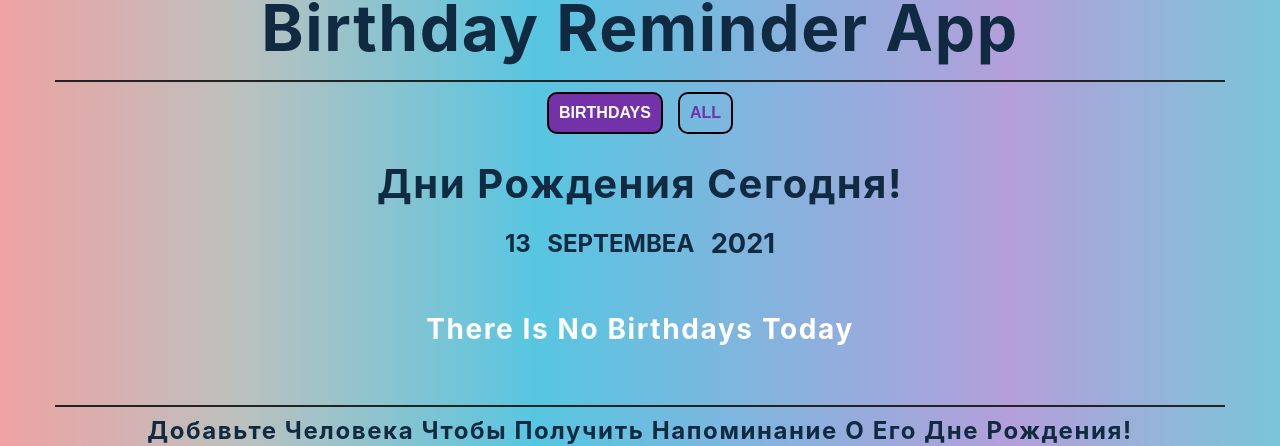
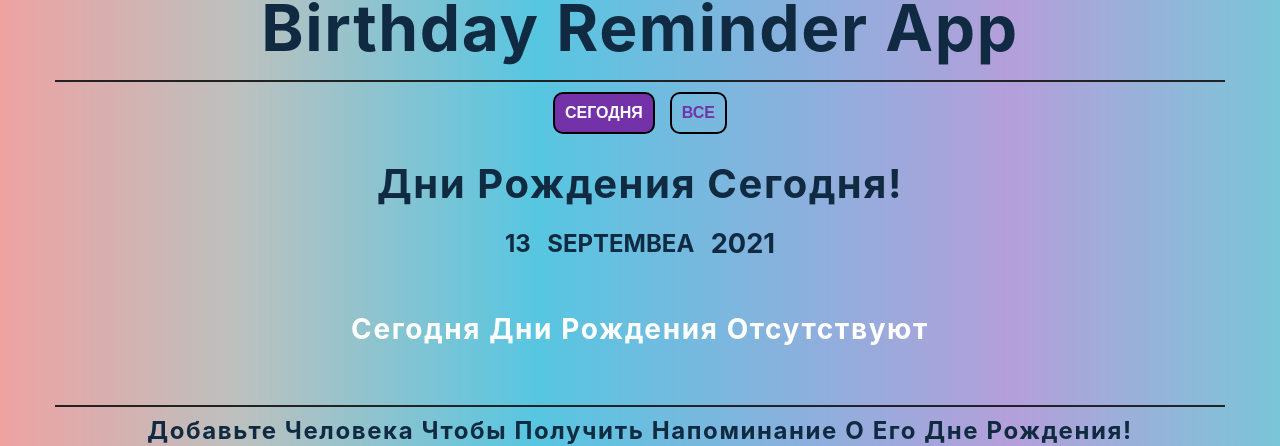
Before and after one commit to AlexBachurin/react-birthday-reminder, a React (Create React App) app: page / in a window 1280 px wide. Shown: the part 331-777 px from the top of the page. Built offline with nearby package versions, Linux system fonts and the light colour scheme.

Commit message:
properly showing if user have a birthday in a card

```diff
--- a/src/App.js
+++ b/src/App.js
@@ -174,8 +174,8 @@ function App() {
           <div className="underline"></div>
         </div>
         <div className="toggle-btn-container">
-          <button className={btnClsNameBirthdays} onClick={showBirthdays}>birthdays</button>
-          <button className={btnClsNameAll} onClick={showAllPeople}>all</button>
+          <button className={btnClsNameBirthdays} onClick={showBirthdays}>Сегодня</button>
+          <button className={btnClsNameAll} onClick={showAllPeople}>Все</button>
         </div>
 
         <section className={clsNameBirthdays}>
@@ -188,12 +188,12 @@ function App() {
             </div>
           </div>
           {/* display people with birthday */}
-          {personsBirthToday.length !== 0 ? <Persons personsList={personsBirthToday} todayYear={todayYear} /> : <h3 className="birthdays-none">There is no birthdays today</h3>}
+          {personsBirthToday.length !== 0 ? <Persons personsList={personsBirthToday} todayYear={todayYear} todayDate={todayDate} todayMonth={todayMonth} /> : <h3 className="birthdays-none">Сегодня Дни Рождения отсутствуют</h3>}
 
         </section>
         <section className={clsNameAll}>
           {/* display all */}
-          {peopleList.length === 0 ? <h3 className="birthdays-none">Вы еще не добавили ни одного человека</h3> : <Persons personsList={peopleList} todayYear={todayYear} />}
+          {peopleList.length === 0 ? <h3 className="birthdays-none">Вы еще не добавили ни одного человека</h3> : <Persons todayDate={todayDate} todayMonth={todayMonth} personsList={peopleList} todayYear={todayYear} />}
         </section>
         <div className="underline"></div>
         <h4 className="form-title">Добавьте человека чтобы получить напоминание о его дне рождения!</h4>
--- a/src/components/Persons.js
+++ b/src/components/Persons.js
@@ -1,7 +1,7 @@
 import React from 'react'
 import { FaBirthdayCake } from 'react-icons/fa'
 
-const Person = ({ personsList, todayYear }) => {
+const Person = ({ personsList, todayYear, todayDate, todayMonth }) => {
     return (
         <div className="birthdays-wrapper">
             {
@@ -13,8 +13,10 @@ const Person = ({ personsList, todayYear }) => {
                                 <img src={person.img ? person.img : 'https://res.cloudinary.com/dljezd6qv/image/upload/v1631577257/react-birthday-reminder/avatar-placeholder.png'} alt={person.firstName} />
                             </div>
                             <h4>{person.firstName} {person.lastName}</h4>
-                            <p>Сегодня {person.firstName} празднует свое <span>{todayYear - person.year}</span>  летие! </p>
-                            < FaBirthdayCake className="birthday-icon" />
+                            <p className='birthday-date'>{person.date} {person.month} {person.year}</p>
+
+                            {(Number(person.date) === todayDate && person.month.toLowerCase() === todayMonth.toLowerCase()) ? <><p>Сегодня {person.firstName} празднует свое <span>{todayYear - person.year}</span>  летие! </p><FaBirthdayCake className="birthday-icon" /></> : null}
+
                         </article>
                     )
                 })
--- a/src/index.css
+++ b/src/index.css
@@ -222,7 +222,7 @@ input[type="number"] {
   text-align: center;
 }
 .birthday h4 {
-  font-size: 1.4rem;
+  font-size: 2.4rem;
 }
 .birthday p {
   font-size: 1.2rem;
@@ -232,6 +232,9 @@ input[type="number"] {
 }
 .birthday-icon {
   color: var(--clr-red-dark);
+}
+.birthday-date {
+  font-weight: bold;
 }
 .img-container {
   margin: 0 auto;
```
